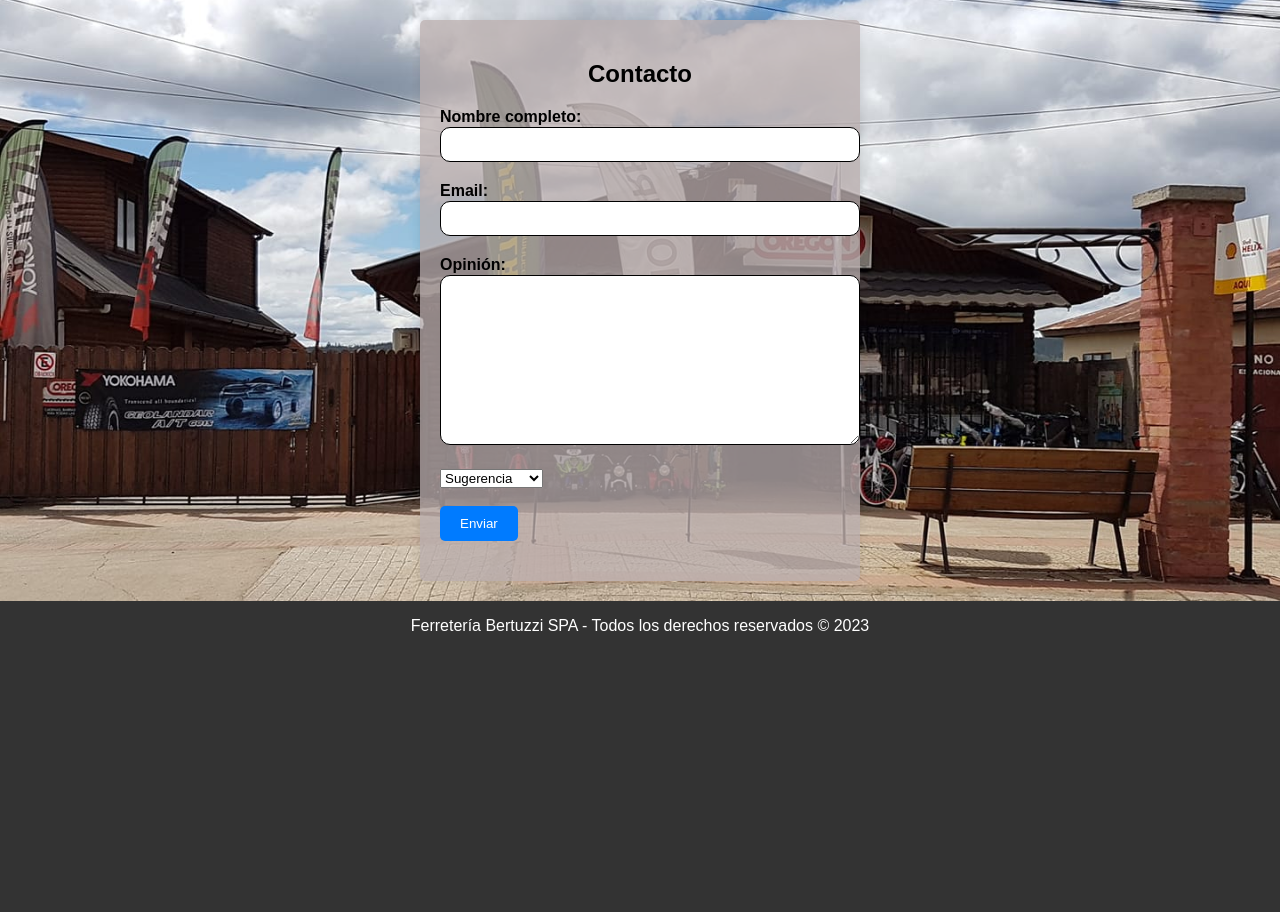
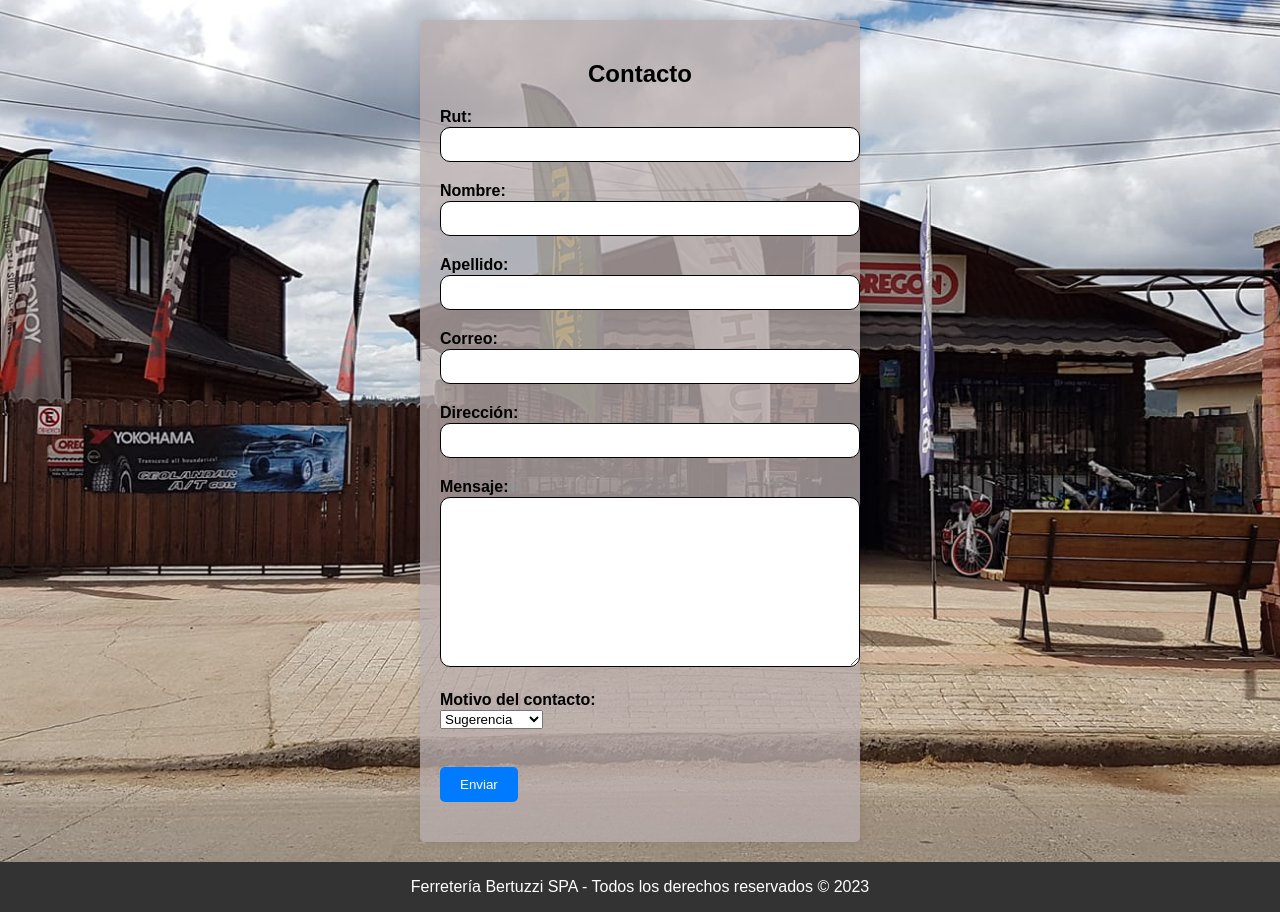
Before and after one commit to NelsonNeculhueque/Proyecto-Taller-Integral, a PHP site: page /contacto.php in a window 1280 px wide. Shown: the part 151-1063 px from the top of the page. Before the commit the page ends 782 px from the top, so only its background shows below. Run offline with PHP 8.4, Linux system fonts and the light colour scheme.

Commit message:
formulario conectado a la bd ferreteria

```diff
--- a/ferreteria_2.0/extra/contacto.php
+++ b/ferreteria_2.0/extra/contacto.php
@@ -54,22 +54,34 @@ include('sesiones.php');
     <main>
         <div class="container">
             <h2>Contacto</h2>
-            <form action="#" method="post">
+            <form action="bsd.php" method="post">
                 <div class="form-group">
-                    <label for="nombre">Nombre completo:</label>
+                    <label for="rut">Rut:</label>
+                    <input type="text" id="rut" name="rut" required>
+                </div>
+                <div class="form-group">
+                    <label for="nombre">Nombre:</label>
                     <input type="text" id="nombre" name="nombre" required>
                 </div>
                 <div class="form-group">
-                    <label for="email">Email:</label>
-                    <input type="email" id="email" name="email" required>
+                    <label for="apellido">Apellido:</label>
+                    <input type="text" id="apellido" name="apellido" required>
                 </div>
                 <div class="form-group">
-                    <label for="mensaje">Opinión:</label>
+                    <label for="correo">Correo:</label>
+                    <input type="email" id="correo" name="correo" required>
+                </div>
+                <div class="form-group">
+                    <label for="direccion">Dirección:</label>
+                    <input type="text" id="direccion" name="direccion" required>
+                </div>
+                <div class="form-group">
+                    <label for="mensaje">Mensaje:</label>
                     <textarea id="mensaje" name="mensaje" required></textarea>
                 </div>
-
-                <div>
-                    <select name="selectContactForm" id="selectContactForm">
+                <div class="form-group">
+                    <label for="motivo">Motivo del contacto:</label>
+                    <select name="motivo" id="motivo">
                         <option value="sugerencia">Sugerencia</option>
                         <option value="reclamo">Reclamo</option>
                         <option value="felicitaciones">Felicitaciones</option>
@@ -81,6 +93,7 @@ include('sesiones.php');
                     <button type="submit">Enviar</button>
                 </div>
             </form>
+
         </div>
     </main>
 
```
Also changed, not shown: ferreteria_2.0/extra/bsd.php (+30 -0 lines).
